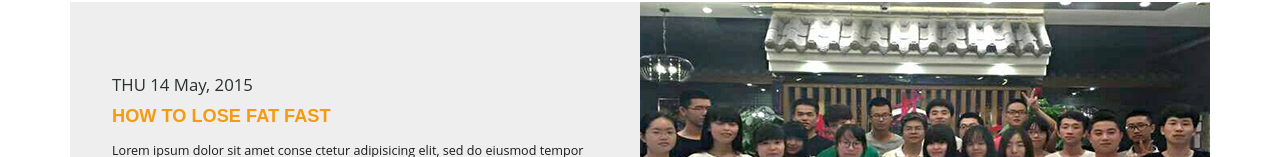
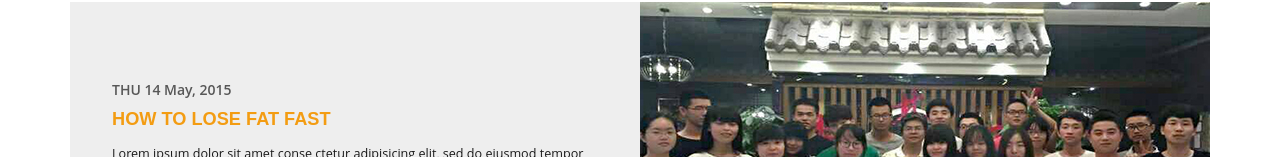
Before and after one commit to yujuan123/sta-homepage, a plain HTML site: page index.html in a window 1280 px wide. Shown: the part 643-800 px from the top of the page. Drawn offline with Linux system fonts and the light colour scheme.

Commit message:
Modify the h5 tag

```diff
--- a/css/welcome.css
+++ b/css/welcome.css
@@ -41,12 +41,12 @@ img.zoom-img {
     text-align: left;
     padding: 5em 3em 2em 3em;
 }
-.new h5 {
+/*.new h5 {
     color:rgba(44, 47, 47, 1);
     font-size: 1.2em;
     font-weight: 400;
     margin: 0.25em 0;
-}
+}*/
 .new a h4{
     font-size: 1.3em;
     font-weight:700;
```
